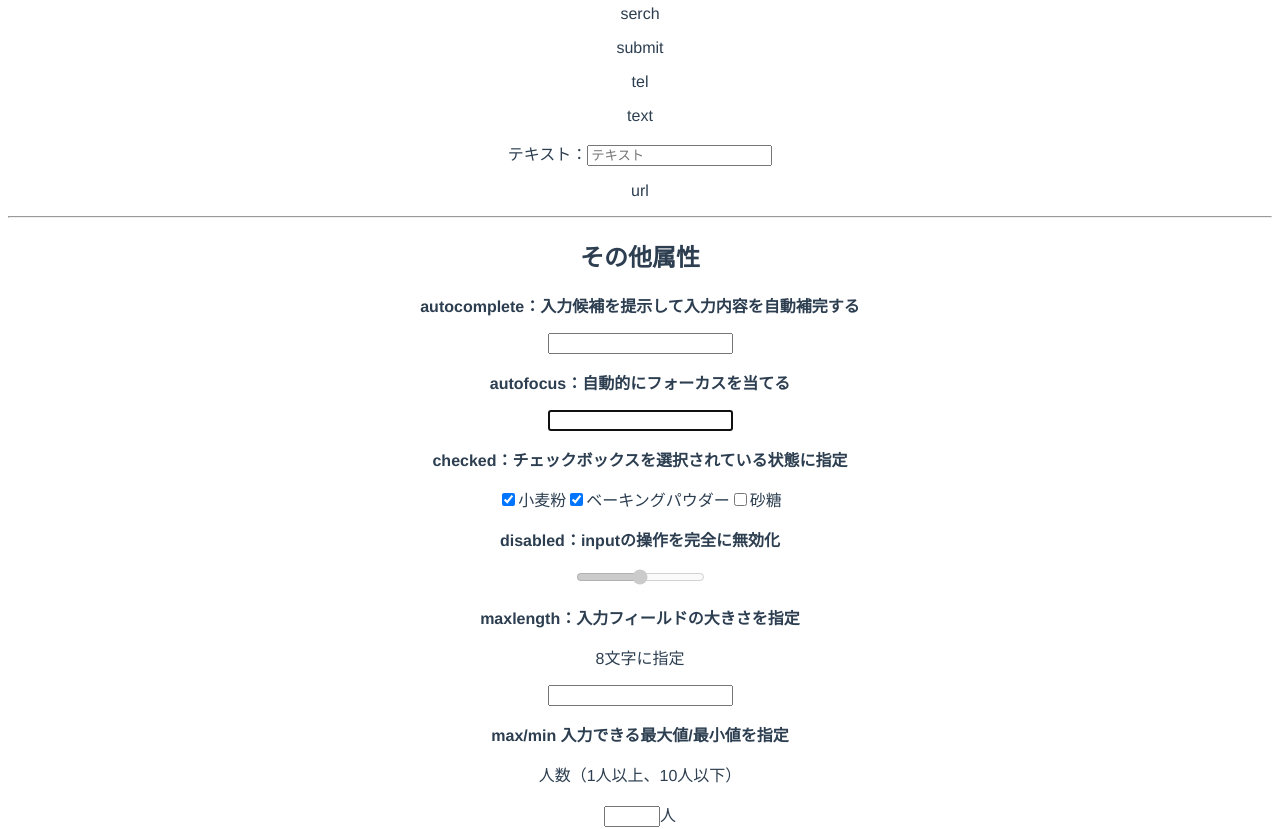
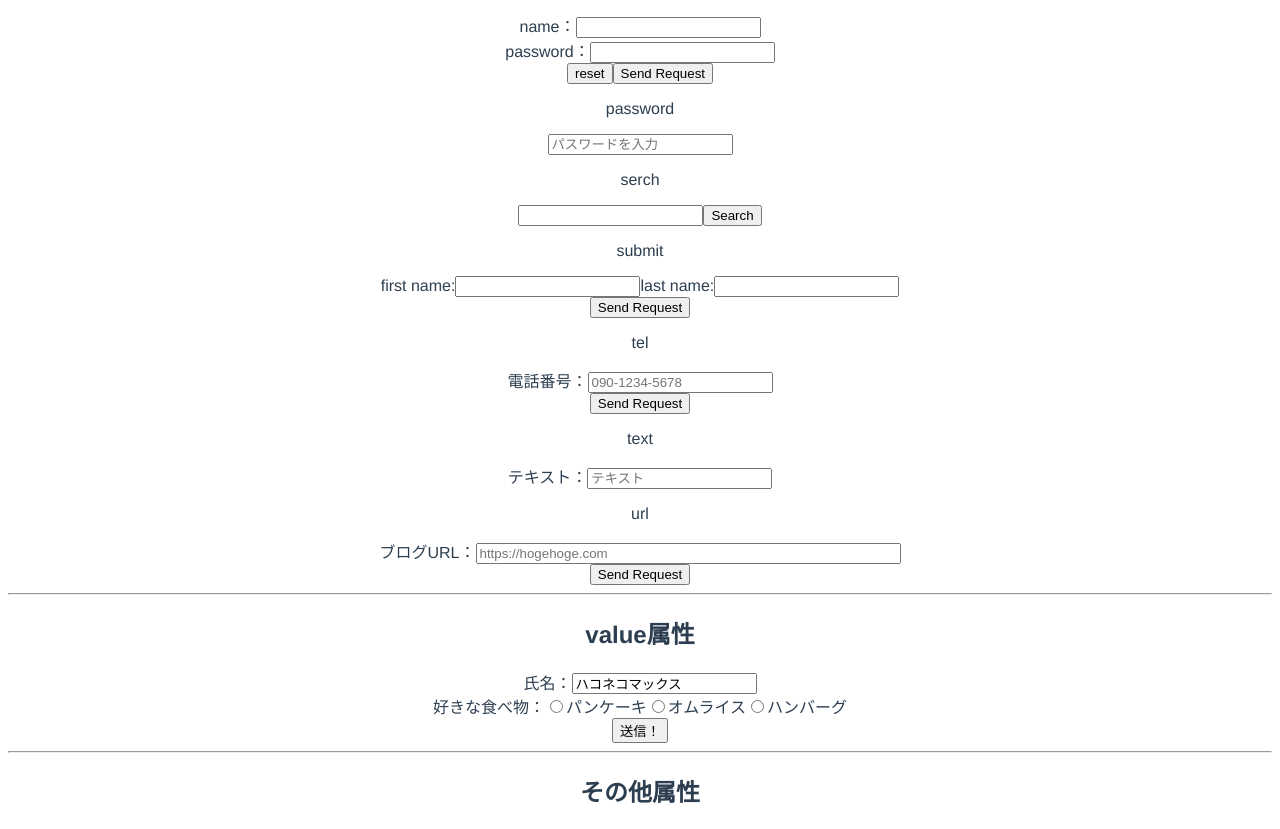
Before and after one commit to matsumana07384/study-html-sample, a Vue app: page /input in a window 1280 px wide. Shown: the part 1080-1909 px from the top of the page. Built offline with nearby package versions, Linux system fonts and the light colour scheme.

Commit message:
add input attribute

```diff
--- a/src/views/Input.vue
+++ b/src/views/Input.vue
@@ -1,4 +1,4 @@
-<template lang="pug">
+<template lang='pug'>
 div
     section
         h1 Input要素のtype属性
@@ -7,86 +7,163 @@ div
                 div
                     p checkbox
                     label
-                    input(type='checkbox',value='小麦粉')
+                        input(type='checkbox' id='material' name='material' value='小麦粉')
                         |小麦粉
                     label
-                    input(type='checkbox',value='ベーキングパウダー')
+                        input(type='checkbox' id='material' name='material' value='ベーキングパウダー')
                         |ベーキングパウダー
                     label
-                    input(type='checkbox',value='砂糖')
+                        input(type='checkbox' id='material' name='material' value='砂糖')
                         |砂糖
+                input(type='submit' value='Send Request')
+
             div
                 p color
                 form
                     label カラーパレッド：
-                        input(type='color', value='#fffff')
+                        input(type='color' value='#fffff')
                     div
-                        input(type="submit" value="Send Request")
+                        input(type='submit' value='Send Request')
             div
                 p date
                 form
-                    input(type="date" value="2019-09-26" min="2019-09-01" max="2019-12-31")
+                    input(type='date' value='2019-09-26' min='2019-09-01' max='2019-12-31')
                     div
-                        input(type="submit" value="Send Request")
+                        input(type='submit' value='Send Request')
 
             div
                 p datetime-local
                 form
-                    input(type="datetime-local" name="birthdaytime")
+                    input(type='datetime-local' name='birthdaytime')
                     div
-                        input(type="submit" value="Send Request")
+                        input(type='submit' value='Send Request')
             div
                 p email
                 form
-                    input(type="email" id="email" size="50" required)
+                    input(type='email' id='email' size='50' required)
                     div
-                        input(type="submit" value="Send Request")
+                        input(type='submit' value='Send Request')
             div
                 p file
                 form
-                    input(type="file" name="profile" accept="image/png, image/jpeg,image/gif")
+                    input(type='file' name='profile' accept='image/png image/jpegimage/gif')
                     div
-                        input(type="submit" value="Send Request")
+                        input(type='submit' value='Send Request')
             div
                 p hidden
                 form
-                    input(type="hidden" value="zt123456" id="resistNumber")
+                    input(type='hidden' value='zt123456' id='resistNumber')
                     div
-                        input(type="submit" value="Send Request")
+                        input(type='submit' value='Send Request')
             div
                 p number
                 form
                     label 予約する人数を選択：
-                    input(type="number" id="lot" name="" min="1" max="10" value="1")
+                    input(type='number' id='lot' name='reservation' min='1' max='10' value='1')
                     | 人
                     div
-                        input(type="submit" value="Send Request")
+                        input(type='submit' value='Send Request')
             div
                 p radio
                 form
                     label
-                        input(type="radio" id="pancake" name="lunchMenu" checked)
+                        input(type='radio' id='lunchMenu' name='lunchMenu' value='pancake' checked)
                         | パンケーキ
                     label
-                        input(type="radio" id="omeletterice" name="lunchMenu")
+                        input(type='radio' id='lunchMenu' name='lunchMenu' value='omeletterice')
                         | オムライス
                     label
-                        input(type="radio" id="hamburger" name="lunchMenu")
+                        input(type='radio' id='lunchMenu' name='lunchMenu' value='hamburger')
                         | ハンバーグ
-            p range ★
+            div
+                p range
+                div 満足度を選択
+                form
                     label
-                    input(v-model='range', type='range', min='0', max='10')
+                        |1
+                        input(v-model='range' type='range' min='1' max='10')
+                        |10
+            div
                 p reset
+                form
+                    div
+                        label(for='login')
+                            |name：
+                            input(type='text' name='mail')
+                    div
+                        label(for='login')
+                            |password：
+                            input(type='password' name='password')
+                    div
+                        input(type='reset' value='reset')
+                        input(type='submit' value='Send Request')
+
+            div
                 p password
-            input(type='password', maxlength='8', placeholder='パスワード入力')
+                form
+                    input(type='password' maxlength='8' placeholder='パスワードを入力')
+            div
                 p serch
+                form
+                    input(type='search' autocomplete='on' list='list')
+                    datalist(id='list')
+                        option(value='jQuery')
+                        option(value='Vue.js')
+                        option(value='React.js')
+                        option(value='Angular.js')
+                    input(type='submit' value='Search')
+            div
                 p submit
+                form
+                    div
+                        label(for='login')
+                            |first name:
+                            input(type='text' name='firstname' required)
+                        label(for='login')
+                            |last name:
+                            input(type='text' name='lastname' required)
+                    div
+                        input(type='submit' value='Send Request')
+            div
                 p tel
+                form
+                    div
+                        label 電話番号：
+                            input(type='tel' pattern='[0-9]{3}-[0-9]{4}-[0-9]{4}' placeholder='090-1234-5678' required)
+                    input(type='submit' value='Send Request')
+            div
                 p text
+                form
+                    div
+                        label テキスト：
+                            input(type='text' name='text' value='' placeholder='テキスト' spellcheck='true')
+            div
+                p url
+                form
+                    div
+                        label ブログURL：
+                            input(type='url' name='url' id='url' placeholder='https://hogehoge.com' pattern='https://.*' size='50' required)
+                    input(type='submit' value='Send Request')
+    hr
+    section
+        h2 value属性
+        form
+            div
+                label 氏名：
+                    input(type='text' name='text' value='ハコネコマックス')
+            div
+                label 好きな食べ物：
                     label
-                | テキスト：
-                input(type='text', name='text', value='', placeholder='テキスト')
-            p url
+                        input(type='radio' id='lunchMenu' name='lunchMenu' value='pancake')
+                        | パンケーキ
+                    label
+                        input(type='radio' id='lunchMenu' name='lunchMenu' value='omeletterice')
+                        | オムライス
+                    label
+                        input(type='radio' id='lunchMenu' name='lunchMenu' value='hamburger')
+                        | ハンバーグ
+            div
+                input(type='submit' value='送信！')
     hr
     section
         h2 その他属性
@@ -94,73 +171,73 @@ div
             p
                 b autocomplete：入力候補を提示して入力内容を自動補完する
             form
-                input(type="text" list="sweets")
-                datalist(id="sweets")
-                    option(value="どら焼き")
-                    option(value="大福")
-                    option(value="干菓子")
-                    option(value="ケーキ")
-                    option(value="プリン")
+                input(type='text' list='sweets')
+                datalist(id='sweets')
+                    option(value='どら焼き')
+                    option(value='大福')
+                    option(value='干菓子')
+                    option(value='ケーキ')
+                    option(value='プリン')
         div
             p
                 b autofocus：自動的にフォーカスを当てる
             form
-                input(type="search" name="serach_info" autofocus)
+                input(type='search' name='serach_info' autofocus)
         div
             p
                 b checked：チェックボックスを選択されている状態に指定
             form
                 label
-                    input(type='checkbox',value='小麦粉' checked)
+                    input(type='checkbox' value='小麦粉' checked)
                     |小麦粉
                 label
-                    input(type='checkbox',value='ベーキングパウダー' checked)
+                    input(type='checkbox' value='ベーキングパウダー' checked)
                     |ベーキングパウダー
                 label
-                    input(type='checkbox',value='砂糖')
+                    input(type='checkbox' value='砂糖')
                     |砂糖
         div
             p
                 b disabled：inputの操作を完全に無効化
             form
-                input(type="range" name="range" disabled)
+                input(type='text' name='range' value="変更できません" disabled)
+                input(type="submit" disabled)
         div
             p
                 b maxlength：入力フィールドの大きさを指定
             form
                 p 8文字に指定
-                input(type="password" maxlength=8)
+                input(type='text' maxlength=8 value='12345678')
         div
             p
                 b max/min 入力できる最大値/最小値を指定
             p 人数（1人以上、10人以下）
             form
-                input(type="number" name="peple" min="1" max="10")
+                input(type='number' name='peple' min='1' max='10')
                 | 人
-
         div
             p
                 b readonly：入力欄が編集できないように指定
             form
-                input(type="text" name="lastname" value="matsu" readonly="true")
+                input(type='text' name='lastname' value='こんにちは！' readonly='true')
         div
             p
                 b required：入力欄に入力がないと送信ができないように指定
             form
-                input(type="text" name="lastname" value="" required)
-                input(type="submit")
+                input(type='text' name='lastname' value='' required)
+                input(type='submit')
         div
             p
                 b size:入力欄の幅の大きさを指定
             form
-                input(type="password" name="password" size="10" required)
-                input(type="submit")
+                input(type='text' name='text' size='10' required)
+                input(type='submit' vale="送信")
         div
             p
                 b step:数の幅を指定
             form
                 p 3個まとめ売
-                input(type="number" name="apple" min="0" max="100" step="3")
+                input(type='number' name='apple' min='0' max='100' step='3')
                 | 個
 </template>
 <script>
```
Lines whose indentation alone changed are shown as unchanged.
